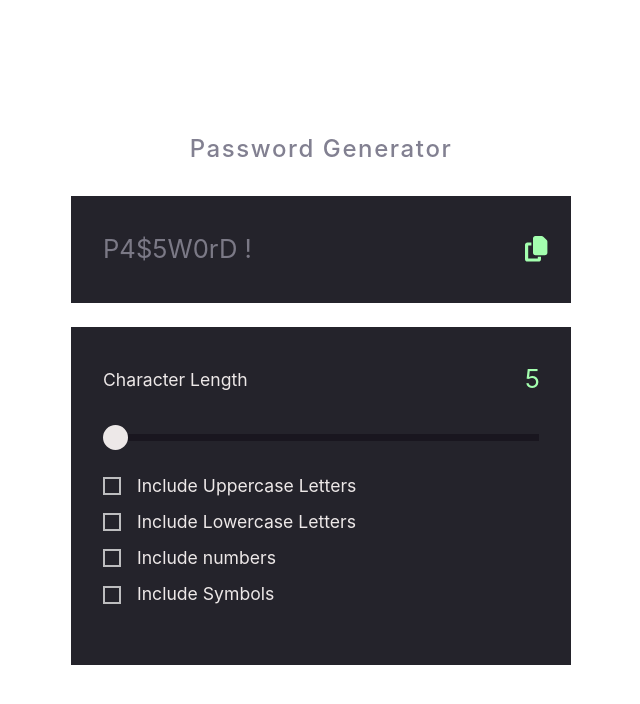
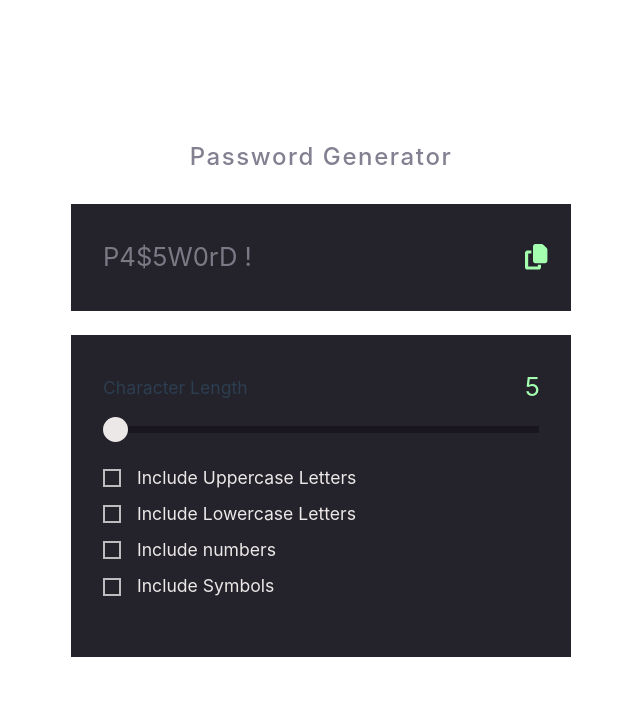
Before and after one commit to PedroAraripe/PasswordGenerator, a Vue app: page / in a window 1280 px wide. Shown: the top 704 px of the page, without its empty margins (319-959 px from the left). Built offline with nearby package versions, Linux system fonts and the light colour scheme.

Commit message:
style : fixing spacement bottom in range input

```diff
--- a/src/components/forms/RangeInput.vue
+++ b/src/components/forms/RangeInput.vue
@@ -1,7 +1,7 @@
 <template>
   <div class="wrapper-range-input" :style="`--current-range: ${currentPercentageRange}`">
-    <div class="labels row align-items-center">
-      <label :for="label" class="col-11 form-base-text-color">
+    <div class="labels row align-items-center mb-2">
+      <label :for="label" class="col-11">
         {{ label }}
       </label>
 
@@ -58,8 +58,6 @@ const currentPercentageRange = computed(() => {
   --current-range: 0%;
 
   & .labels {
-    margin-bottom: 1.5rem;
-
     label {
       font-size: 1.1rem;
     }
```
